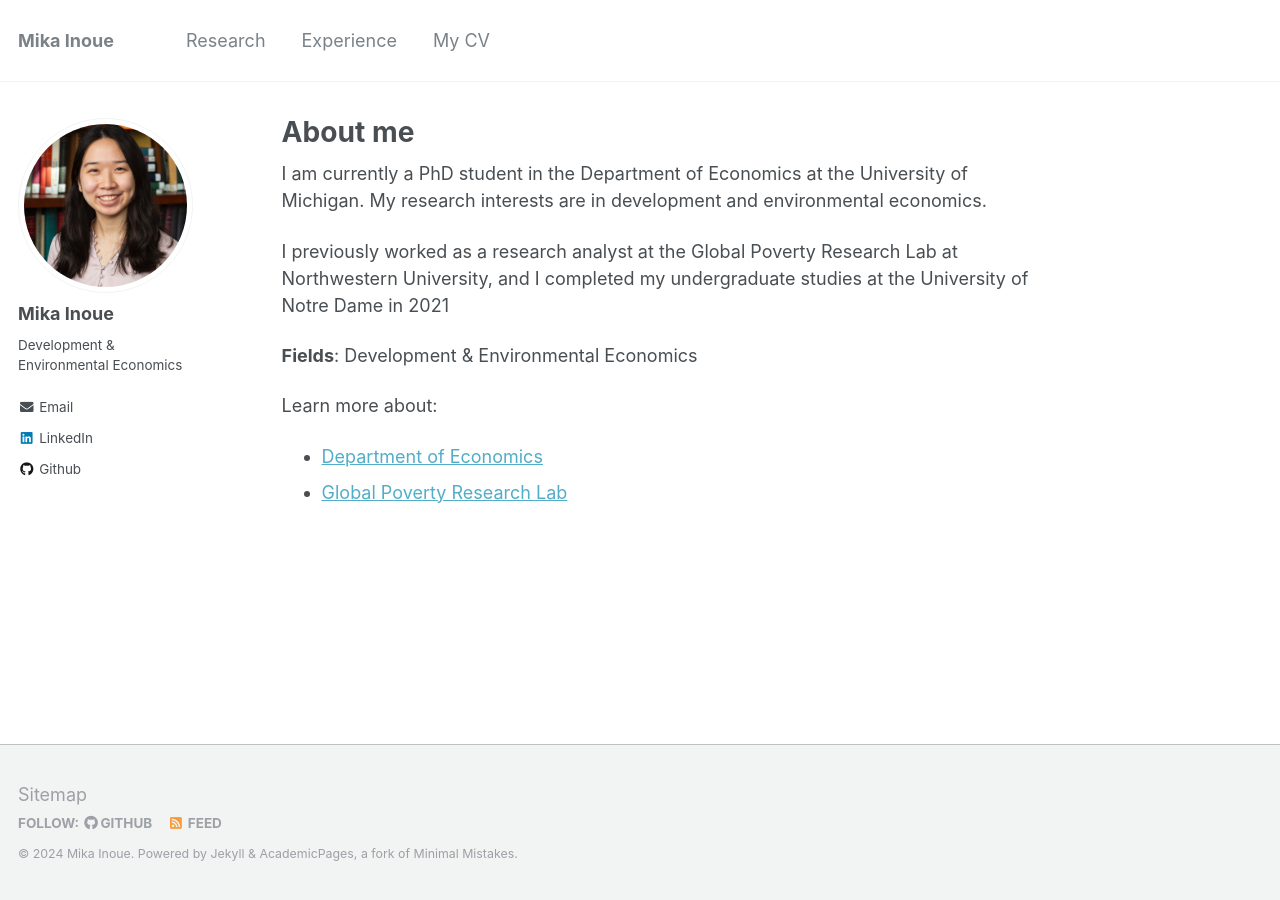
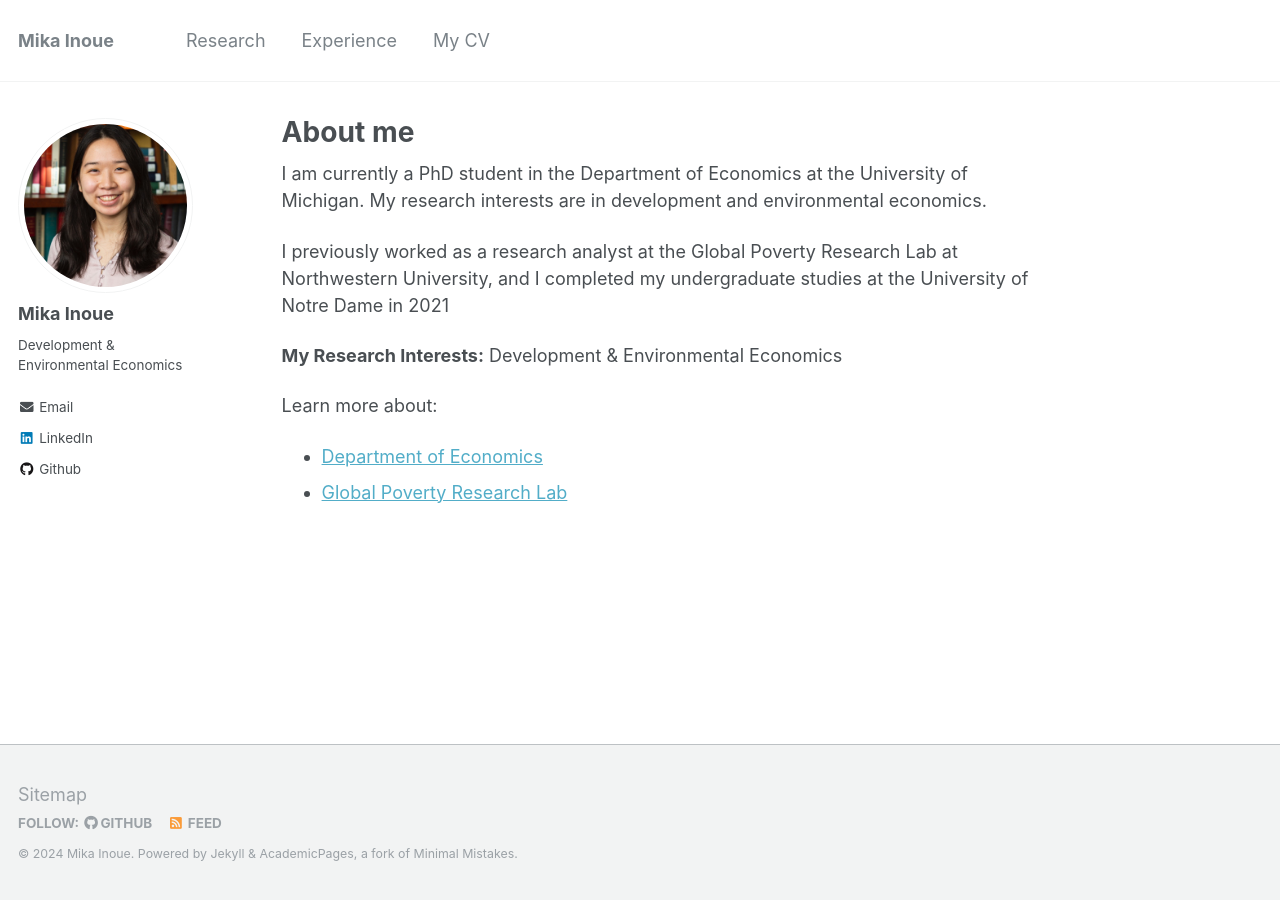
Before and after one commit to mdinoue/mdinoue.github.io, a Jekyll site: the page built from _pages/about.md, in a window 1280 px wide. Built offline with Jekyll 4.4.1, drawn with Linux system fonts in a browser that asks for light colours.

Commit message:
Update about.md

```diff
--- a/_pages/about.md
+++ b/_pages/about.md
@@ -14,7 +14,7 @@ redirect_from:
  Northwestern University, and I completed my undergraduate studies at the University of
  Notre Dame in 2021
 
-**Fields**: Development & Environmental Economics
+**My Research Interests:** Development & Environmental Economics
 
 Learn more about:
 
```
